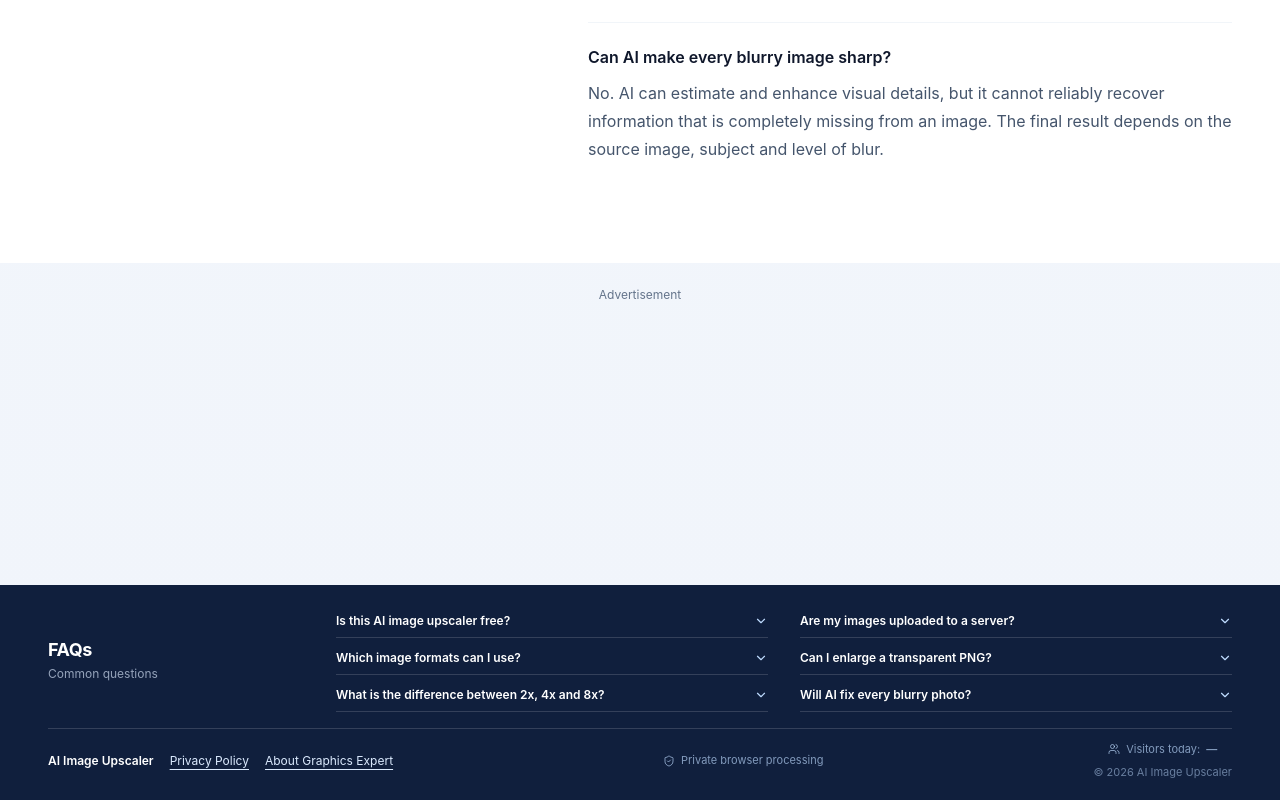
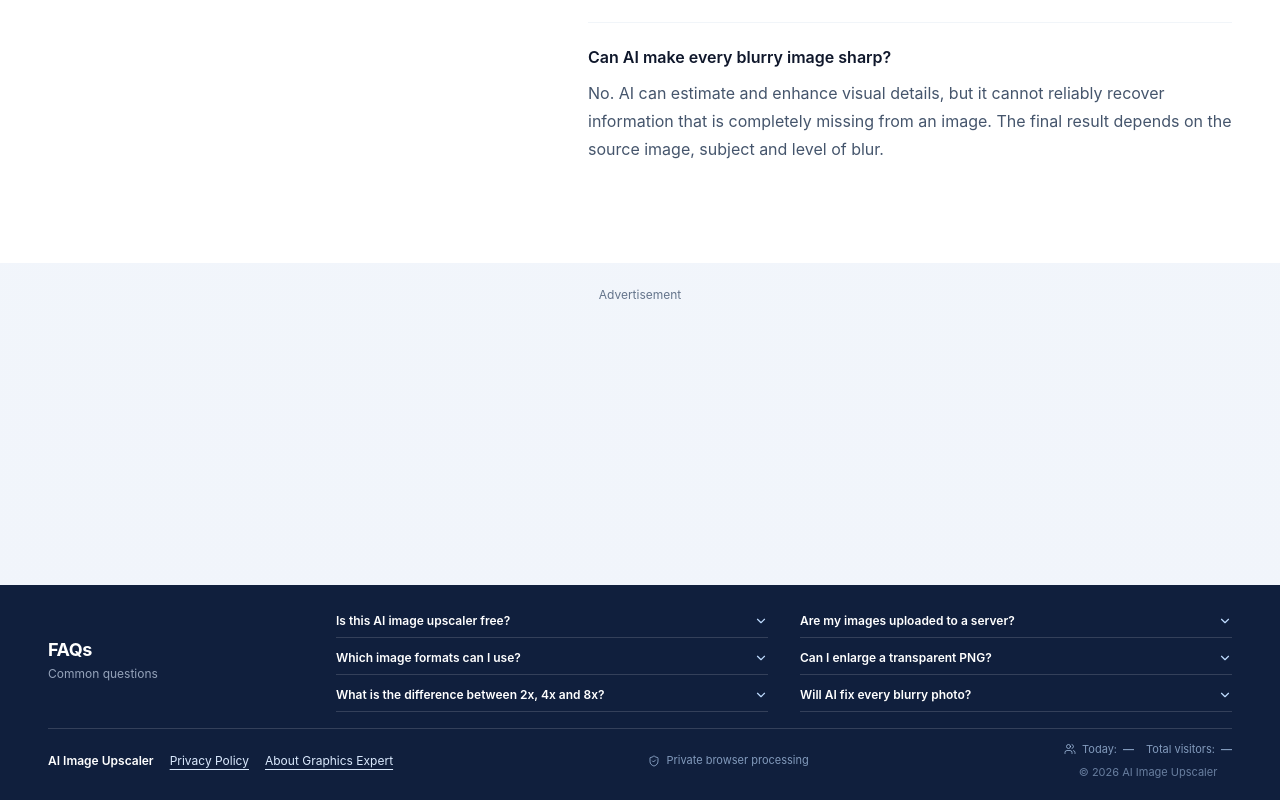
Before and after one commit to graphicsexpert65-png/image-upscaler, a React (Vite) app: page / in a window 1280 px wide. Shown: the part 3856-4656 px from the top of the page. Built offline with nearby package versions, Linux system fonts and the light colour scheme; no server answers; what onnxruntime-web would draw is missing.

Commit message:
Show daily and cumulative visitor counts

```diff
--- a/src/components/DailyVisitorCounter.tsx
+++ b/src/components/DailyVisitorCounter.tsx
@@ -18,16 +18,21 @@ function getDailyVisitorToken() {
 }
 
 export function DailyVisitorCounter() {
-  const [count, setCount] = useState<number | null>(null);
+  const [counts, setCounts] = useState<{ today: number; total: number } | null>(null);
   useEffect(() => {
     let cancelled = false;
     fetch('/API/visitors', { method: 'POST', headers: { 'Content-Type': 'application/json' }, body: JSON.stringify({ visitorToken: getDailyVisitorToken() }) })
       .then((res) => res.ok ? res.json() : null)
-      .then((data) => { if (!cancelled && data?.success && typeof data.visitors === 'number') setCount(data.visitors); })
+      .then((data) => {
+        if (!cancelled && data?.success && typeof data.visitors === 'number' && typeof data.totalVisitors === 'number') {
+          setCounts({ today: data.visitors, total: data.totalVisitors });
+        }
+      })
       .catch(() => {});
     return () => { cancelled = true; };
   }, []);
-  return <div className="flex items-center justify-center gap-1.5 text-[11px] text-blue-200/65" aria-live="polite">
-    <Users className="h-3 w-3" /><span>Visitors today:</span><span className="font-semibold tabular-nums">{count === null ? '—' : count.toLocaleString()}</span>
+  return <div className="flex flex-wrap items-center justify-center gap-x-3 gap-y-1 text-[11px] text-blue-200/65" aria-live="polite">
+    <span className="inline-flex items-center gap-1.5"><Users className="h-3 w-3" /><span>Today:</span><span className="font-semibold tabular-nums">{counts === null ? '—' : counts.today.toLocaleString()}</span></span>
+    <span className="inline-flex items-center gap-1.5"><span>Total visitors:</span><span className="font-semibold tabular-nums">{counts === null ? '—' : counts.total.toLocaleString()}</span></span>
   </div>;
 }
```
